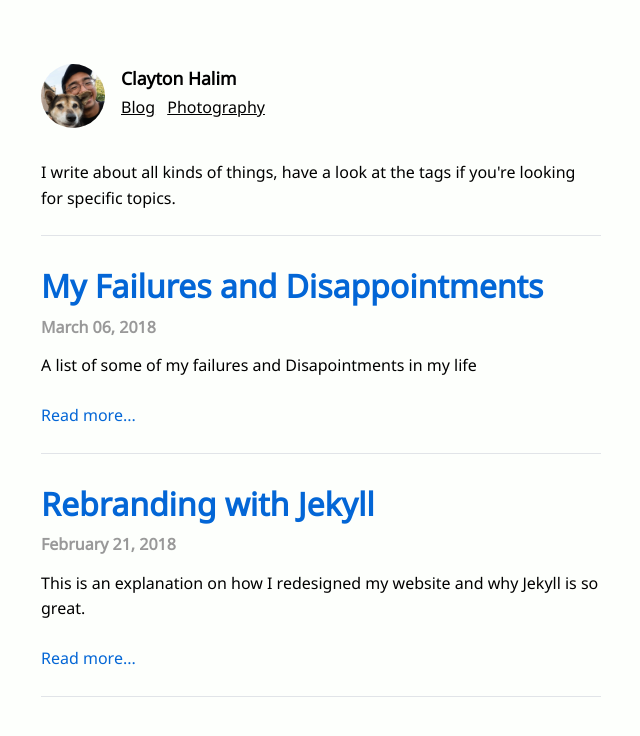
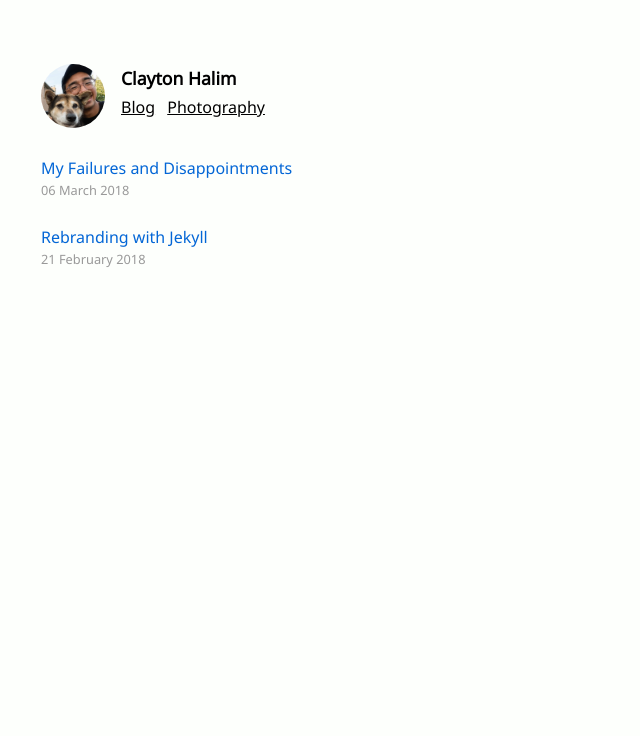
Before and after one commit to clayton-halim/clayton-halim.github.io, a Jekyll site: the page built from blog.html, in a window 1280 px wide. Shown: the top 736 px of the page, without its empty margins (319-959 px from the left). Built offline with Jekyll 4.4.1, drawn with Linux system fonts in a browser that asks for light colours; nearby versions of some CDN libraries.

Commit message:
Move blog listings to blog page

```diff
--- a/blog.html
+++ b/blog.html
@@ -3,14 +3,13 @@ layout: main
 ---
 
 {% include nav.html %}
-<p>I write about all kinds of things, have a look at the tags if you're looking for specific topics.</p>
-<hr>
-<ul id="blog-listing">
+<ul class="posts">
     {% for post in site.posts %}
-        <h1 class="blog-title"><a class="accent" href="{{ post.url }}">{{ post.title }}</a></h1>
-        <h2 class="blog-date">{{ post.date | date: "%B %d, %Y" }}</h2>
-        <p>{{ post.excerpt | remove: '<p>' | remove: '</p>' }}</p>
-        <a class="accent read-more" href="{{ post.url }}">Read more...</a>
-        <hr>
+        <li class="post-entry">
+            <div class="post-title">
+                <a href="{{ post.url }}">{{ post.title }}</a>
+            </div>
+            <div class="post-date">{{ post.date | date: '%d %B %Y' }}</div>
+        </li>
     {% endfor %}
 </ul>
```
Also changed, not shown: index.html (+0 -15 lines).
